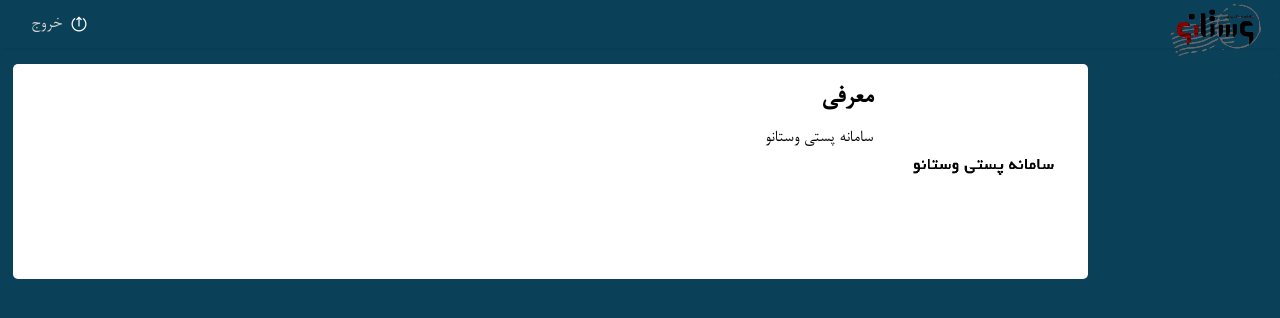
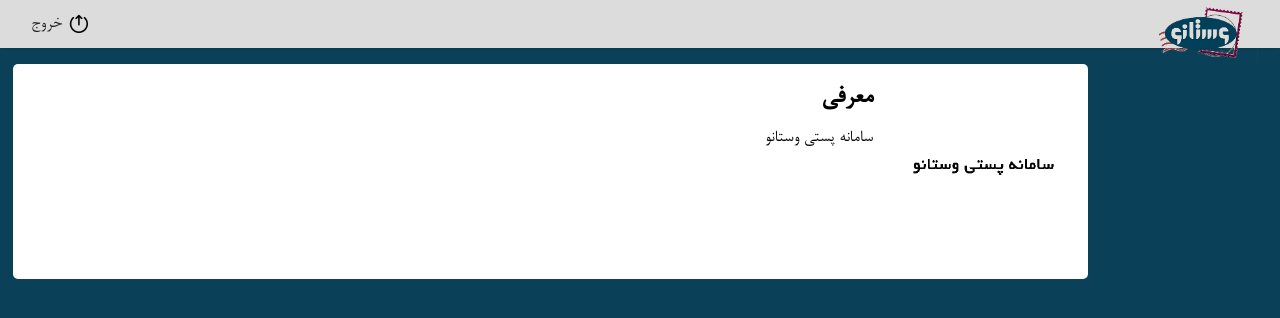
Before and after one commit to janantan/vestano, a Flask app: page /about in a window 1280 px wide. Shown: the top 318 px of the page. Run offline with Flask 2, Linux system fonts and the light colour scheme; data that the repository does not hold is empty.

Commit message:
some ui modification and rename api.py to vestano.py

```diff
--- a/static/css/vestano.css
+++ b/static/css/vestano.css
@@ -32,6 +32,7 @@
 }
 #main-header {
     /*background: #fafafa;*/
+    background: gainsboro;
     padding: 15px 30px;
     /*box-shadow: 0 4px 2px -2px #aaa;*/
     box-shadow: 0 4px 2px -2px rgba(0,0,0,0.05);
@@ -60,7 +61,7 @@
     text-decoration: none;
     border: 1px solid transparent;
     font-size: 18px;
-    color: rgb(215, 212, 207);
+    /*color: rgb(215, 212, 207);*/
 }
 
 /*sudo class*/
@@ -213,16 +214,16 @@
 #fp-message {
     position:fixed;
     text-align: center;
-    top:0.1vh;
-    right: 15vw;
+    top:9vh;
+    right: 28vw;
     width:25vw;
 }
 
 #f-message {
     position:fixed;
     text-align: right;
-    top:0.1vh;
-    right: 15vw;
+    top:9vh;
+    right: 28vw;
     width:25vw;
 }
 
@@ -250,8 +251,8 @@
 
 #logo figure {
     position: fixed;
-    top: -4vh;
-    right: -3vw;
+    top: -3vh;
+    right: -2vw;
 }
 
 #first-statement figure {
@@ -606,7 +607,9 @@
 
 .user-name {
     font-size: 20px;
-    color: rgb(194, 145, 144) !important;
+    margin-left: 20px;
+    /*color: rgb(194, 145, 144) !important;*/
+    color: #0b4158 !important;
 }
 
 body > footer {
@@ -670,6 +673,7 @@
     padding: 10px;
     margin-bottom: 20px;
     border: 1px solid #e1e1e1;
+    font-size: 18px;
 }
 
 form legend {
--- a/templates/includes/_fpLogin.html
+++ b/templates/includes/_fpLogin.html
@@ -2,7 +2,7 @@
   <main>
     <div id="login-form" onclick="changeOpacity()">
       <section>
-        <form method="post" action="http://127.0.0.1:5000">
+        <form method="post" action="">
           <fieldset id="fp-login">
             <legend style="font-size: 17px;">لطفا وارد  شوید</legend>
             <div>
--- a/api.py
+++ b/vestano.py
@@ -185,7 +185,6 @@
 
     token = None
     session['temp_orders'] = cursor.temp_orders.estimated_document_count()
-    #utils.api_test()
     if request.method == 'POST':
         username = request.form.get('username')
         password = request.form.get('password')
@@ -199,6 +198,7 @@
                     'exp': datetime.datetime.utcnow() + datetime.timedelta(minutes=60)},
                     app.secret_key)
                 token = TOKEN.decode('UTF-8')
+                print(token)
                 return redirect(url_for('ordering', item='ordering'))
             else:
                 flash(u'کلمه عبور مطابقت ندارد', 'danger')
```
Also changed, not shown: static/img/icon/logout.png, static/img/icon/logout3.png, static/img/vestano.png, static/img/vestano3 (2).png (added).
